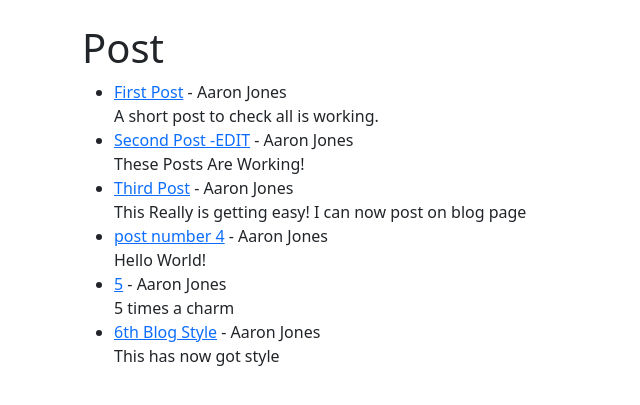
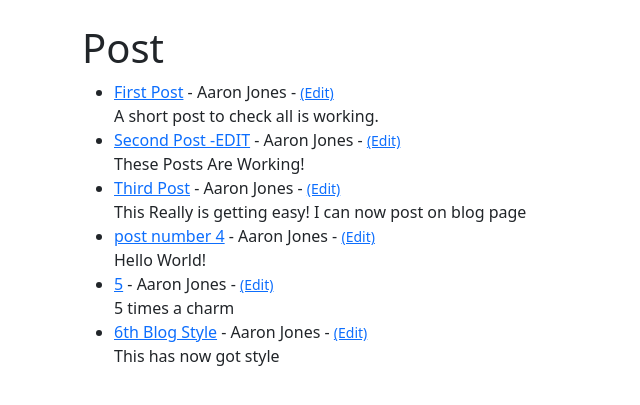
Before and after one commit to Aaron080913/Travel_Blog, a Django app: page / in a window 1280 px wide. Shown: the part 56-461 px from the top of the page, without its empty margins (0-640 px from the left). Run offline with Django 4.2, Linux system fonts and the light colour scheme; data comes from the database, SQL or seed files in the repository; both versions use the stored data as it was after the commit.

Commit message:
added edit function to blog

```diff
--- a/travel_blog/templates/article_details.html
+++ b/travel_blog/templates/article_details.html
@@ -5,7 +5,7 @@
 
 
 <h1>{{ post.title }}</h1>
-<small>By: {{ post.author.first_name }} {{post.author.last_name }}</small><br/>
+<small>By: {{ post.author.first_name }} {{post.author.last_name }} - <small><a href="{% url 'update_post' post.pk %}">(Edit)</a><br/>
 {{ post.body }}
 
 <br/><br/>
--- a/travel_blog/templates/home.html
+++ b/travel_blog/templates/home.html
@@ -7,7 +7,7 @@
 
 <ul>
 {% for post in object_list %}
-<li><a href="{% url 'article-detail' post.pk %}">{{ post.title }}</a> - {{ post.author.first_name }} {{ post.author.last_name }}<br/>
+<li><a href="{% url 'article-detail' post.pk %}">{{ post.title }}</a> - {{ post.author.first_name }} {{ post.author.last_name }} - <small><a href="{% url 'update_post' post.pk %}">(Edit)</a></small><br/>
 {{ post.body }}</li>
 {% endfor %}
 </ul>
--- a/travel_blog/urls.py
+++ b/travel_blog/urls.py
@@ -1,10 +1,11 @@
 from django.urls import path
 from . import views
-from .views import HomeView, ArticleDetailView, AddPostView
+from .views import HomeView, ArticleDetailView, AddPostView, UpdatePostView
 
 urlpatterns = [
     #path('', views.home, name="home"),
     path('', HomeView.as_view(), name='home'),
     path('article/<int:pk>', ArticleDetailView.as_view(), name='article-detail'),
     path('add_post/', AddPostView.as_view(), name='add_post'),
+    path('article/edit/<int:pk>', UpdatePostView.as_view(), name='update_post'),
 ]
--- a/travel_blog/views.py
+++ b/travel_blog/views.py
@@ -1,5 +1,5 @@
 from django.shortcuts import render
-from django.views.generic import ListView, DetailView, CreateView
+from django.views.generic import ListView, DetailView, CreateView, UpdateView
 from .models import Post
 from .forms import PostForm
 
@@ -21,3 +21,8 @@ class AddPostView(CreateView):
     template_name = 'add_blog_post.html'
     #fields = '__all__'
     #fields = ('title', 'body')
+
+class UpdatePostView(UpdateView):
+    model = Post
+    template_name = 'edit_posts.html'
+    fields = ['title', 'title_tag', 'body']
```
Also changed, not shown: travel_blog/templates/edit_posts.html (added, +18 -0 lines), db.sqlite3.
